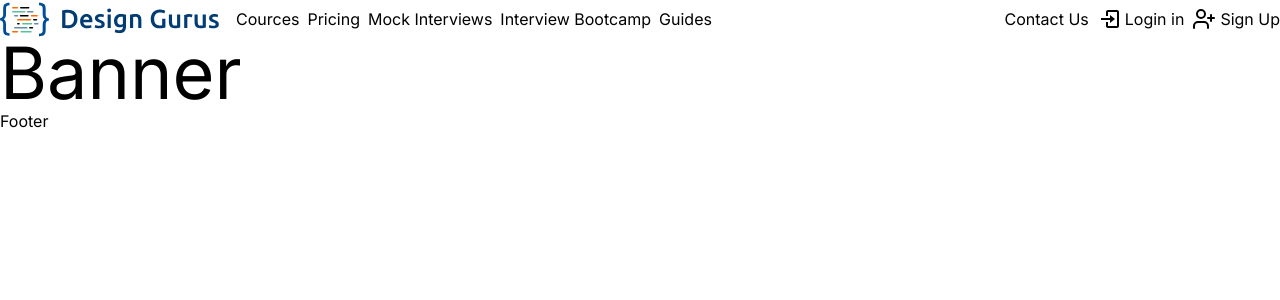
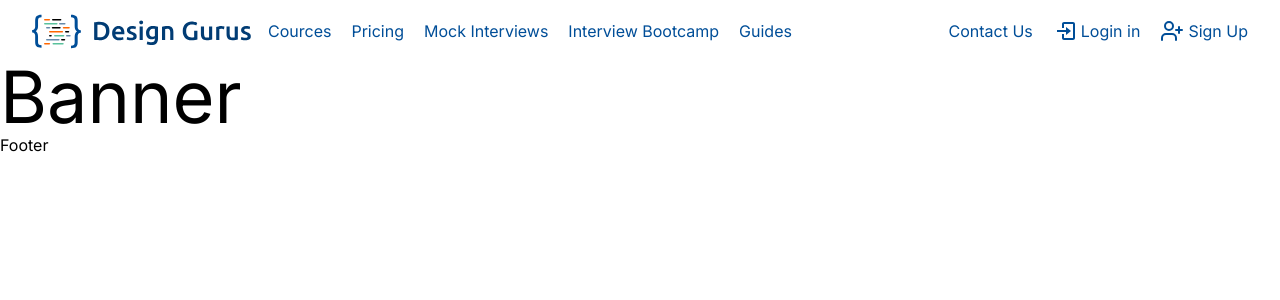
Before and after one commit to shariful10/Design, a Next.js app: page / in a window 1280 px wide. Shown: the top 300 px of the page. Built offline with nearby package versions, Linux system fonts and the light colour scheme.

Commit message:
Desktop Navbar completed

```diff
--- a/src/components/shared/Navbar.tsx
+++ b/src/components/shared/Navbar.tsx
@@ -6,25 +6,25 @@ import { LuUserPlus } from "react-icons/lu";
 
 const Navbar = () => {
 	return (
-		<div>
+		<div className="w-[95%] mx-auto py-3">
 			<div className="flex justify-between items-center">
 				<div className="flex items-center gap-4">
 					<Image src={logo} alt="" />
-					<div className="cursor-pointer flex gap-2">
-						<p className="hover:text-[#ff6700]">Cources</p>
-						<p className="hover:text-[#ff6700]">Pricing</p>
-						<p className="hover:text-[#ff6700]">Mock Interviews</p>
-						<p className="hover:text-[#ff6700]">Interview Bootcamp</p>
-						<p className="hover:text-[#ff6700]">Guides</p>
+					<div className="cursor-pointer flex gap-5 text-primary">
+						<p className="hover:text-[#ff6700] duration-300">Cources</p>
+						<p className="hover:text-[#ff6700] duration-300">Pricing</p>
+						<p className="hover:text-[#ff6700] duration-300">Mock Interviews</p>
+						<p className="hover:text-[#ff6700] duration-300">Interview Bootcamp</p>
+						<p className="hover:text-[#ff6700] duration-300">Guides</p>
 					</div>
 				</div>
-				<div className="cursor-pointer flex gap-2">
-					<p className="hover:text-[#ff6700]">Contact Us</p>
-					<p className="flex gap-1 hover:text-[#ff6700]">
+				<div className="cursor-pointer flex gap-5">
+					<p className="text-primary hover:text-[#ff6700] duration-300">Contact Us</p>
+					<p className="text-primary flex gap-1 hover:text-[#ff6700] duration-300">
 						<BiLogIn className="w-6 h-6" />
 						Login in
 					</p>
-					<p className="flex gap-1 hover:text-[#ff6700]">
+					<p className="text-primary flex gap-1 hover:text-[#ff6700] duration-300">
 						<LuUserPlus className="w-6 h-6" />
 						Sign Up
 					</p>
--- a/tailwind.config.ts
+++ b/tailwind.config.ts
@@ -1,20 +1,18 @@
-import type { Config } from 'tailwindcss'
+import type { Config } from "tailwindcss";
 
 const config: Config = {
 	content: [
-    './src/pages/**/*.{js,ts,jsx,tsx,mdx}',
-    './src/components/**/*.{js,ts,jsx,tsx,mdx}',
-    './src/app/**/*.{js,ts,jsx,tsx,mdx}',
+		"./src/pages/**/*.{js,ts,jsx,tsx,mdx}",
+		"./src/components/**/*.{js,ts,jsx,tsx,mdx}",
+		"./src/app/**/*.{js,ts,jsx,tsx,mdx}",
 	],
 	theme: {
 		extend: {
-      backgroundImage: {
-        'gradient-radial': 'radial-gradient(var(--tw-gradient-stops))',
-        'gradient-conic':
-          'conic-gradient(from 180deg at 50% 50%, var(--tw-gradient-stops))',
+			colors: {
+				primary: "#004e98",
 			},
 		},
 	},
 	plugins: [],
-}
-export default config
+};
+export default config;
```
Lines whose indentation alone changed are shown as unchanged.
